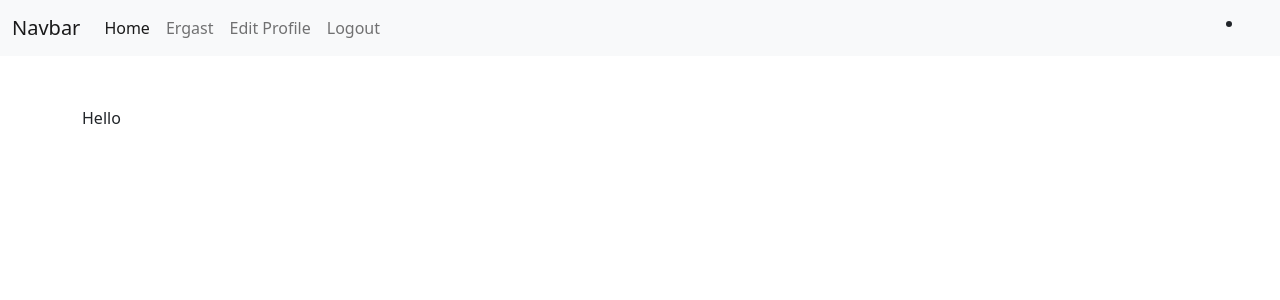
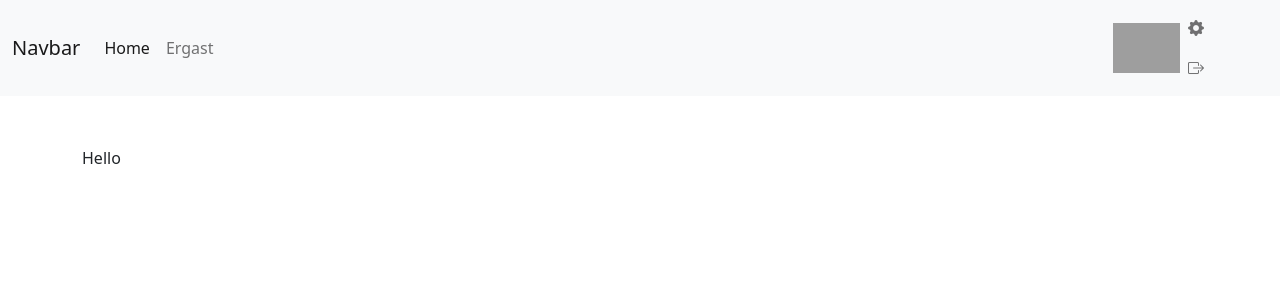
Before and after one commit to tparks18/ctrl-alt-elite-flask-remake, a Flask app: page / in a window 1280 px wide. Shown: the top 300 px of the page. Run offline with Flask 2, Linux system fonts and the light colour scheme; the visitor is signed in with stand-in values (Sample User, id 1); data comes from the database, SQL or seed files in the repository; grey boxes are pictures that could not be loaded.

Commit message:
added logout and edit profile icons to navbar

```diff
--- a/app/templates/base.html.j2
+++ b/app/templates/base.html.j2
@@ -6,6 +6,7 @@
 <meta http-equiv="X-UA-Compatible" content="ie=edge">
 <meta name="Description" content="Enter your description here"/>
 <link href="https://cdn.jsdelivr.net/npm/bootstrap@5.0.2/dist/css/bootstrap.min.css" rel="stylesheet" integrity="sha384-EVSTQN3/azprG1Anm3QDgpJLIm9Nao0Yz1ztcQTwFspd3yD65VohhpuuCOmLASjC" crossorigin="anonymous">
+<link rel="stylesheet" href="https://cdn.jsdelivr.net/npm/bootstrap-icons@1.8.1/font/bootstrap-icons.css">
 <link href="{{url_for('static', filename='css/main.css')}}" rel="stylesheet">
 {% block ss %}
 {% endblock %}
--- a/app/templates/includes/nav.html.j2
+++ b/app/templates/includes/nav.html.j2
@@ -13,12 +13,12 @@
         <li class="nav-item">
           <a class="nav-link" href="{{url_for('main.ergast')}}">Ergast</a>
         </li>
-        <li class="nav-item">
+        {# <li class="nav-item">
           <a class="nav-link" href="{{url_for('auth.edit_profile')}}">Edit Profile</a>
         </li>
         <li class="nav-item">
         <a class="nav-link" href="{{url_for('auth.logout')}}">Logout</a>
-        </li>
+        </li> #}
         {% else %}
         <li class="nav-item">
         <a class="nav-link" href="{{url_for('auth.login')}}">Login</a>
@@ -43,18 +43,23 @@
           <a class="nav-link disabled" href="#" tabindex="-1" aria-disabled="true">Disabled</a>
         </li> #}
       </ul>
-      <ul class="nav-bar ms-auto align-items-center">
+      {% if current_user.is_authenticated %}
+      <ul class="navbar-nav ms-auto align-items-center">
+      <a href="#">
+      <img src="{{current_user.get_icon_url()}}" style="height:50px"/>
+       </a>
         <li class="nav-item">
-        <div class="row">
-        <div class="col-12">
-
-        </div>
-        <div class="col-12">
-
-        </div>
+          <div class="row">
+            <div class="col-12">
+              <a class="nav-link" href="{{url_for('auth.edit_profile')}}"><i class="bi bi-gear-fill"></i></a>
+            </div>
+          <div class="col-12">
+            <a class="nav-link" href="{{url_for('auth.logout')}}"><i class="bi bi-box-arrow-right"></i></a>
+          </div>
         </div>
         </li>
       </ul>
+       {% endif %}
     </div>
   </div>
 </nav>
```
